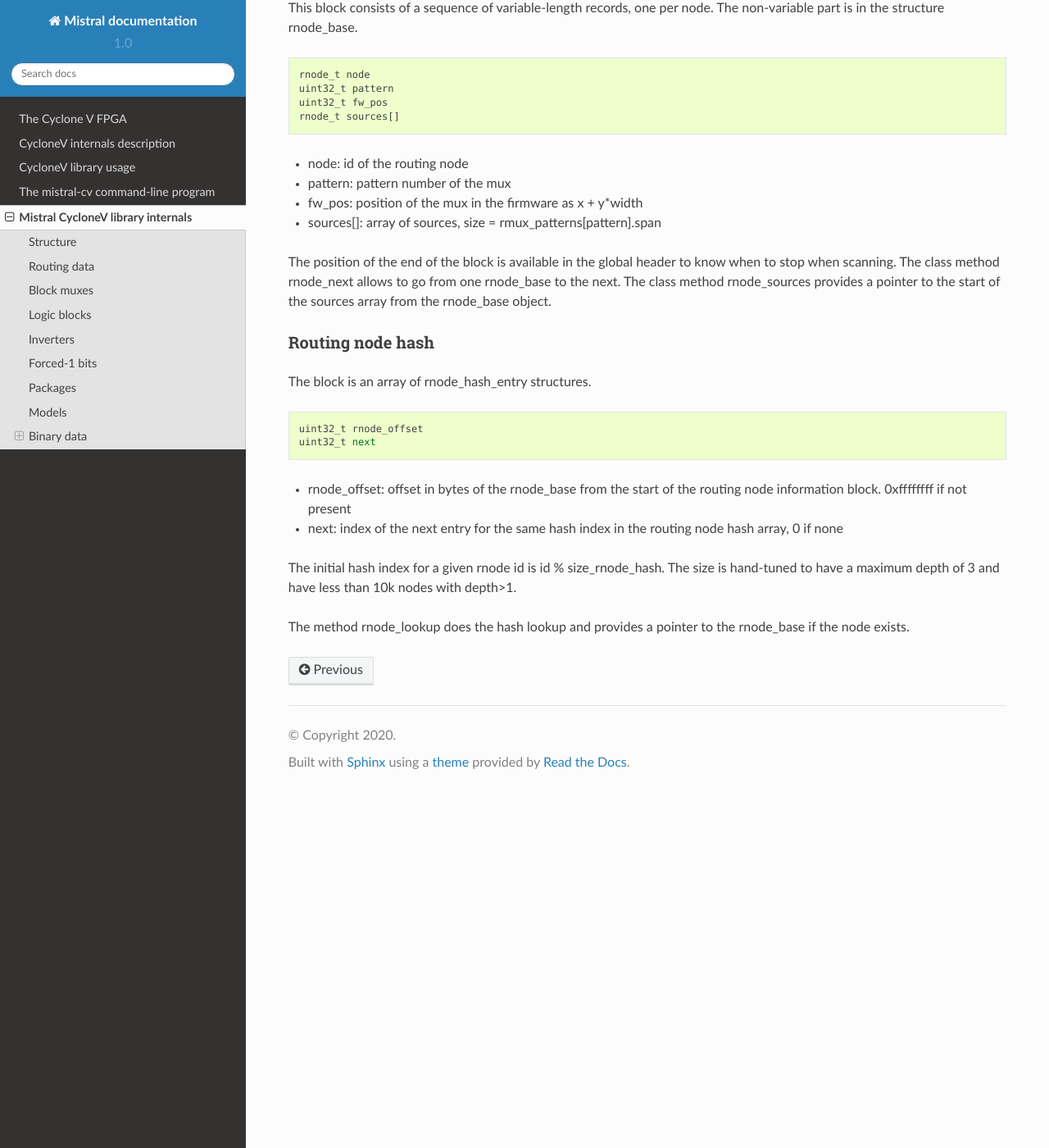
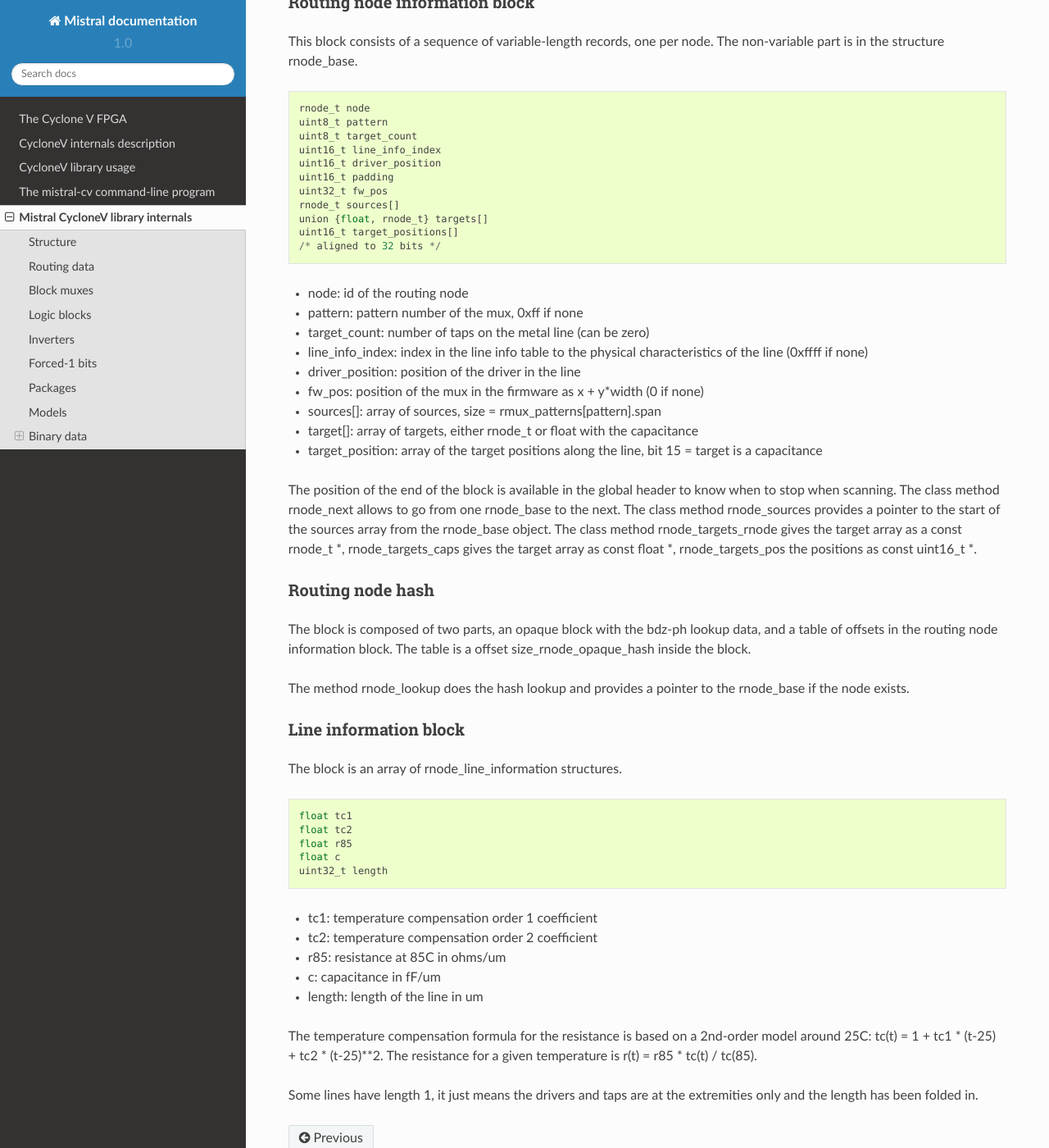
Before and after one commit to Ravenslofty/mistral, a Sphinx documentation site: the page built from docs/cyclonev_library_internals.rst, in a window 1280 px wide and 1400 px high, scrolled down 3735 px. Shown: the whole window at 82% size. Built offline with Sphinx 7.4.7 and the Read the Docs theme 2.0.0, drawn with Linux system fonts in a browser that asks for light colours; some of the changed text lies outside the part shown.

Commit message:
Start adding the line information, implement a good hash

```diff
--- a/docs/cyclonev_library_internals.rst
+++ b/docs/cyclonev_library_internals.rst
@@ -203,12 +203,14 @@ Header
   uint32_t off_rnode
   uint32_t off_rnode_end
   uint32_t off_rnode_hash
+  uint32_t off_line_info
   uint32_t size_rnode_hash
   uint32_t count_rnode
 
 * off_rnode: offset from the start of the data of the routing node information block
 * off_rnode: offset from the start of the data of the end of the routing node information block
 * off_rnode_hash: offset from the start of the data of the routing node hash block
+* off_line_info: offset from the start of the data of the line information block
 * size_rnode_hash: number of entries in the routing node hash block
 * count_rnode: number of routing nodes
 
@@ -222,38 +224,71 @@ node.  The non-variable part is in the structure rnode_base.
 .. code-block::
 
   rnode_t node
-  uint32_t pattern
+  uint8_t pattern
+  uint8_t target_count
+  uint16_t line_info_index
+  uint16_t driver_position
+  uint16_t padding
   uint32_t fw_pos
   rnode_t sources[]
+  union {float, rnode_t} targets[]
+  uint16_t target_positions[]
+  /* aligned to 32 bits */
 
 * node: id of the routing node
-* pattern: pattern number of the mux
-* fw_pos: position of the mux in the firmware as x + y*width
+* pattern: pattern number of the mux, 0xff if none
+* target_count: number of taps on the metal line (can be zero)
+* line_info_index: index in the line info table to the physical characteristics of the line (0xffff if none)
+* driver_position: position of the driver in the line
+* fw_pos: position of the mux in the firmware as x + y*width (0 if none)
 * sources[]: array of sources, size = rmux_patterns[pattern].span
+* target[]: array of targets, either rnode_t or float with the capacitance
+* target_position: array of the target positions along the line, bit 15 = target is a capacitance
 
 The position of the end of the block is available in the global header
 to know when to stop when scanning.  The class method rnode_next
 allows to go from one rnode_base to the next.  The class method
 rnode_sources provides a pointer to the start of the sources array
-from the rnode_base object.
+from the rnode_base object.  The class method rnode_targets_rnode
+gives the target array as a const rnode_t \*, rnode_targets_caps gives
+the target array as const float \*, rnode_targets_pos the positions as
+const uint16_t \*.
 
 
 Routing node hash
 ^^^^^^^^^^^^^^^^^
 
-The block is an array of rnode_hash_entry structures.
+The block is composed of two parts, an opaque block with the bdz-ph
+lookup data, and a table of offsets in the routing node information
+block.  The table is a offset size_rnode_opaque_hash inside the block.
+
+The method rnode_lookup does the hash lookup and provides a pointer to
+the rnode_base if the node exists.
+
+
+Line information block
+^^^^^^^^^^^^^^^^^^^^^^
+
+The block is an array of rnode_line_information structures.
 
 .. code-block::
 
-  uint32_t rnode_offset
-  uint32_t next
+  float tc1
+  float tc2
+  float r85
+  float c
+  uint32_t length
 
-* rnode_offset: offset in bytes of the rnode_base from the start of the routing node information block.  0xffffffff if not present
-* next: index of the next entry for the same hash index in the routing node hash array, 0 if none
+* tc1: temperature compensation order 1 coefficient
+* tc2: temperature compensation order 2 coefficient
+* r85: resistance at 85C in ohms/um
+* c: capacitance in fF/um
+* length: length of the line in um
 
-The initial hash index for a given rnode id is id % size_rnode_hash.
-The size is hand-tuned to have a maximum depth of 3 and have less than
-10k nodes with depth>1.
+The temperature compensation formula for the resistance is based on a
+2nd-order model around 25C: tc(t) = 1 + tc1 * (t-25) + tc2 *
+(t-25)**2.  The resistance for a given temperature is r(t) = r85 *
+tc(t) / tc(85).
 
-The method rnode_lookup does the hash lookup and provides a pointer to
-the rnode_base if the node exists.
+Some lines have length 1, it just means the drivers and taps are at
+the extremities only and the length has been folded in.
```
Also changed, not shown: 15 other files.
